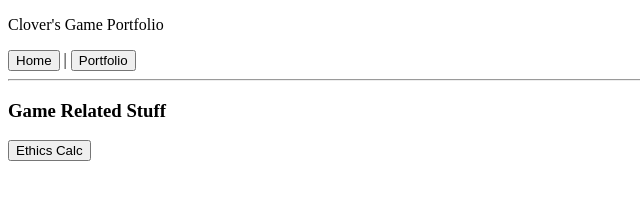
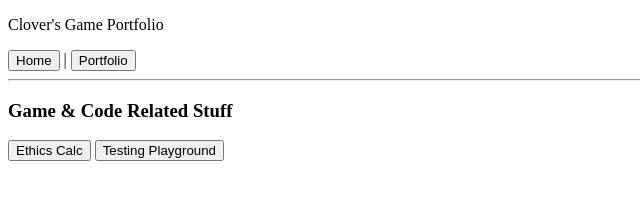
Before and after one commit to Clover10123/clover-ross.github.io, a plain HTML site: page portfoliomain.html in a window 1280 px wide. Shown: the whole page, without its empty margins (0-640 px from the left). Drawn offline with Linux system fonts and the light colour scheme.

Commit message:
Update portfoliomain.html

```diff
--- a/portfoliomain.html
+++ b/portfoliomain.html
@@ -13,8 +13,9 @@
 <hr>
 
 <div class="main">
-<h3> Game Related Stuff </h3>
+<h3> Game & Code Related Stuff </h3>
 <button href="ethics-calc.html">Ethics Calc</button>
+  <button href="playground/jstester.html">Testing Playground</button>
 
 
 </div>
```
